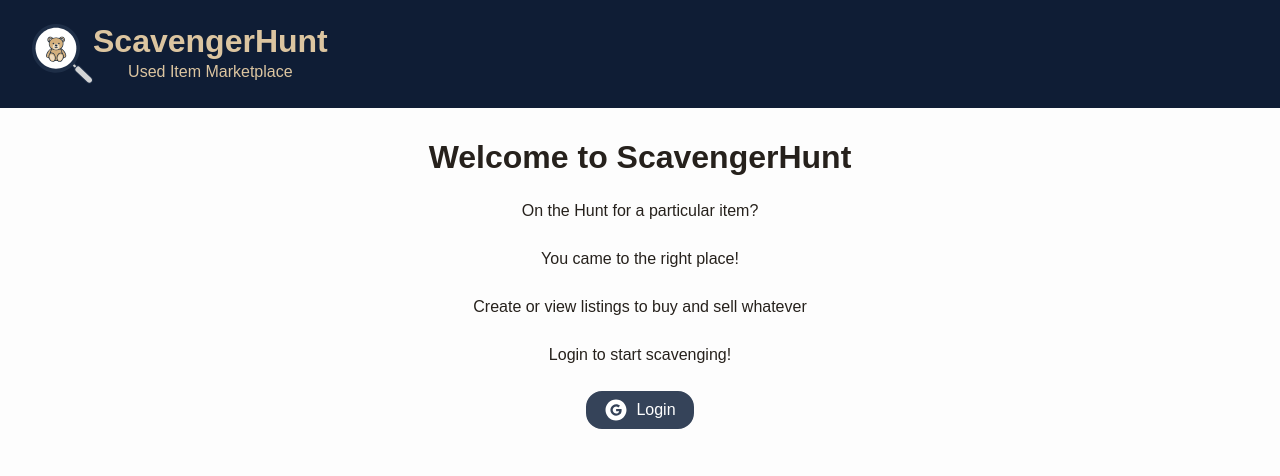
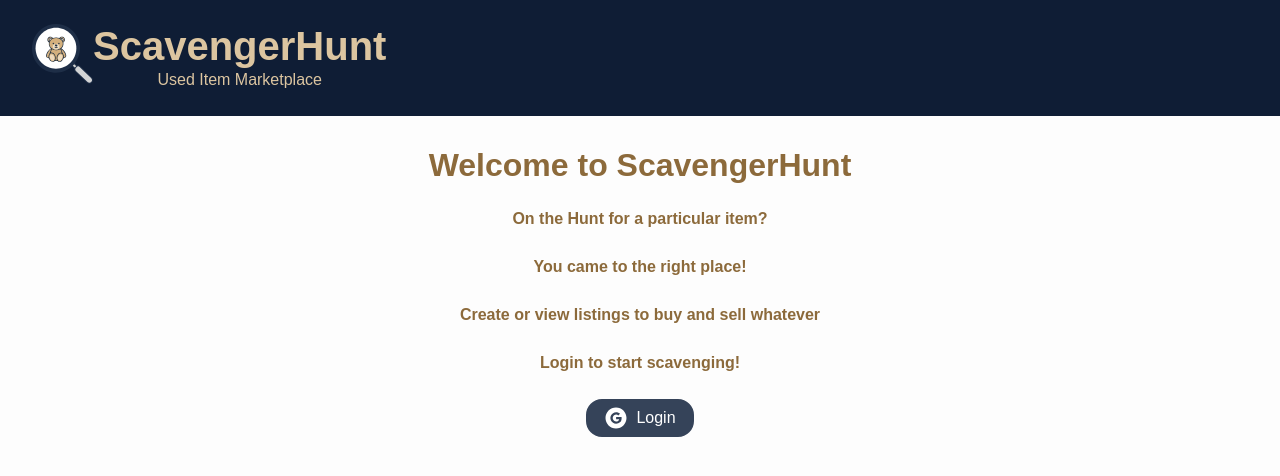
Before and after one commit to liao0035/Scavenger_Hunt_fontened, a React (Vite) app: page /login in a window 1280 px wide. Shown: the top 476 px of the page. Built offline with nearby package versions, Linux system fonts and the light colour scheme; a web font is replaced by a local one.

Commit message:
add dark mode continue

```diff
--- a/src/components/header.module.css
+++ b/src/components/header.module.css
@@ -37,6 +37,11 @@
     justify-content: center;
     color: var(--color-secondary);
 
+
+    &:hover {
+      color: var(--color-secondary--light);
+
+    }
   }
 
   img.logo:hover {
@@ -45,21 +50,15 @@
 
   h1.logo {
     margin: 0;
-    font-size: clamp(1.8rem, 6cqw, 2rem);
     white-space: nowrap;
-
-    &:hover {
-      color: var(--color-secondary--light);
-
-    }
 
   }
 
   p.logo {
     margin: 0;
-    color: var(--color-secondary);
     font-size: clamp(.8rem, 6cqw, 1rem);
     white-space: nowrap;
+
 
     @media only screen and (min-width:45em) {
       text-align: center;
--- a/src/index.css
+++ b/src/index.css
@@ -23,7 +23,7 @@
   /* form-bg, h2 */
   --color-secondary--light: light-dark(#f1e8da, #9985689e);
   --color-secondary--dark: light-dark(#8C6A3B, #dcc5a0);
-  --color-accent: light-dark(#6fa35b, #6fa35b);
+  --color-accent: light-dark(#6fa35b, #bed0b8);
 
   /* 標準化屬性 */
   --transition: .2s;
--- a/src/page/login.jsx
+++ b/src/page/login.jsx
@@ -25,11 +25,13 @@ export default function Login() {
       {/* if logged out show this */}
       {!isLogin && (
         <>
-          <h2>Welcome to ScavengerHunt</h2>
-          <p>On the Hunt for a particular item?</p>
-          <p>You came to the right place!</p>
-          <p>Create or view listings to buy and sell whatever</p>
-          <p>Login to start scavenging!</p>
+          <div className={styles.msg}>
+            <h2>Welcome to ScavengerHunt</h2>
+            <p>On the Hunt for a particular item?</p>
+            <p>You came to the right place!</p>
+            <p>Create or view listings to buy and sell whatever</p>
+            <p>Login to start scavenging!</p>
+          </div>
           <LoginBtn className="btn" />
         </>
       )}
--- a/src/page/login.module.css
+++ b/src/page/login.module.css
@@ -10,3 +10,10 @@
   min-width: 4rem;
 
 }
+
+.msg {
+  color: var(--color-secondary--dark);
+  justify-items: center;
+  align-items: center;
+  font-weight: 600;
+}
```
